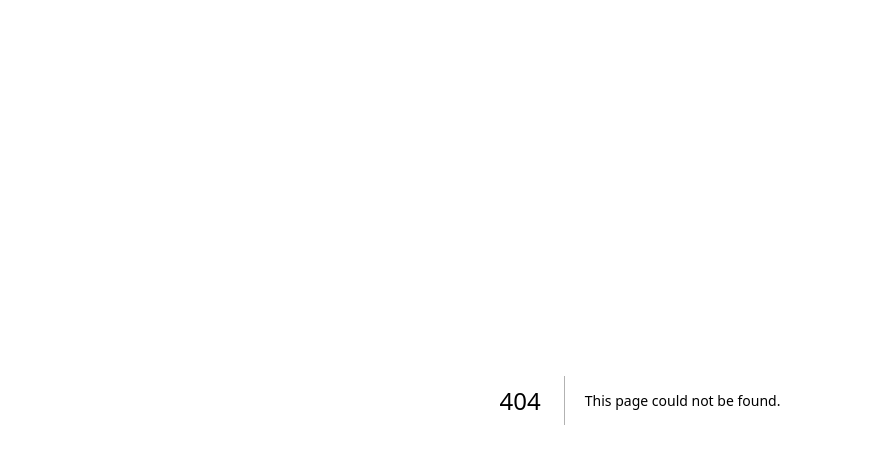
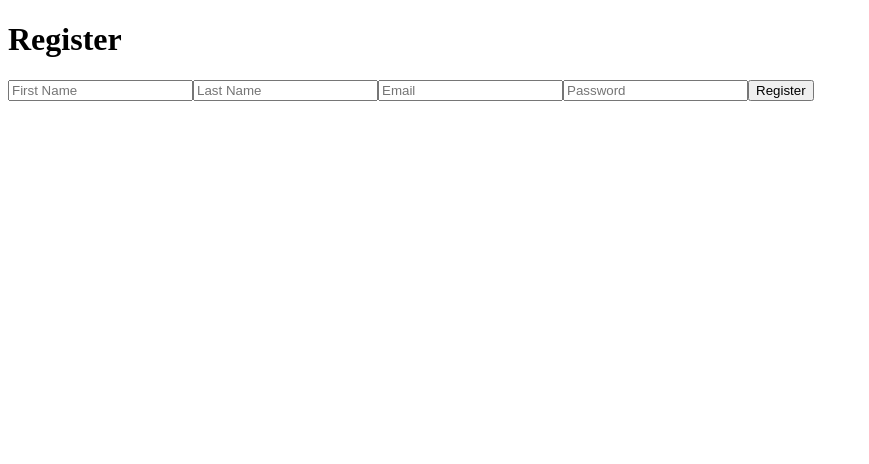
Before and after one commit to CodeCrafters-team/MERAKI_Academy_Project_5, a Next.js app in the folder frontend/: page /register in a window 1280 px wide. Before the commit this address had no page. Shown: the top 464 px of the page, without its empty margins (0-869 px from the left). Built offline with nearby package versions, Linux system fonts and the light colour scheme.

Commit message:
authSlicLogic

```diff
--- a/frontend/package.json
+++ b/frontend/package.json
@@ -9,13 +9,15 @@
     "lint": "eslint"
   },
   "dependencies": {
+    "@reduxjs/toolkit": "^2.9.0",
     "@types/pg": "^8.15.5",
     "debug": "^4.4.3",
     "dotenv": "^17.2.2",
     "next": "15.5.2",
     "pg": "^8.16.3",
     "react": "19.1.0",
-    "react-dom": "19.1.0"
+    "react-dom": "19.1.0",
+    "react-redux": "^9.2.0"
   },
   "devDependencies": {
     "@eslint/eslintrc": "^3",
--- a/frontend/src/app/layout.tsx
+++ b/frontend/src/app/layout.tsx
@@ -1,18 +1,11 @@
-import type { Metadata } from "next";
+import { Providers } from './provider';
 
-export const metadata: Metadata = {
-  title: "Create Next App",
-  description: "Generated by create next app",
-};
-
-export default function RootLayout({
-  children,
-}: Readonly<{
-  children: React.ReactNode;
-}>) {
+export default function RootLayout({ children }: { children: React.ReactNode }) {
   return (
     <html lang="en">
-      <body>{children}</body>
+      <body>
+        <Providers>{children}</Providers>
+      </body>
     </html>
   );
 }
--- /dev/null
+++ b/frontend/src/app/provider.tsx
@@ -0,0 +1,8 @@
+'use client';
+
+import { Provider } from 'react-redux';
+import { store } from '@/redux/store';
+
+export function Providers({ children }: { children: React.ReactNode }) {
+  return <Provider store={store}>{children}</Provider>;
+}
--- /dev/null
+++ b/frontend/src/app/register/page.tsx
@@ -0,0 +1,70 @@
+'use client';
+
+import { useState } from 'react';
+import { useRouter } from 'next/navigation';
+
+export default function RegisterPage() {
+const [firstName, setFirstName] = useState('');
+const [lastName, setLastName] = useState('');
+const [email, setEmail] = useState('');
+const [password, setPassword] = useState('');
+const router = useRouter();
+
+const handleRegister = async () => {
+    const res = await fetch('http://localhost:5000/users/register', {
+    method: 'POST',
+    body: JSON.stringify({ firstName, lastName, email, password }),
+    headers: { 'Content-Type': 'application/json' },
+    });
+
+    const data = await res.json();
+
+if (data.success) {
+router.push('/');
+} else {
+console.log(data.message || 'Error register');
+}
+};
+
+return (
+    <div>
+    <div>
+        <h1>Register</h1>
+
+        <input
+        type="text"
+        placeholder="First Name"
+        value={firstName}
+        onChange={(e) => setFirstName(e.target.value)}
+        />
+
+        <input
+        type="text"
+        placeholder="Last Name"
+        value={lastName}
+        onChange={(e) => setLastName(e.target.value)}
+        />
+
+        <input
+        type="email"
+        placeholder="Email"
+        value={email}
+        onChange={(e) => setEmail(e.target.value)}
+        />
+
+        <input
+        type="password"
+        placeholder="Password"
+        value={password}
+        onChange={(e) => setPassword(e.target.value)}
+        />
+
+        <button
+        onClick={handleRegister}
+        >
+        Register
+        </button>
+    </div>
+    </div>
+);
+}
--- /dev/null
+++ b/frontend/src/redux/slices/authSlice.ts
@@ -0,0 +1,36 @@
+import { createSlice, PayloadAction } from '@reduxjs/toolkit';
+
+interface AuthState {
+  token: string | null;
+  userId: number | null;
+  avatarUrl: string | null;
+}
+
+const initialState: AuthState = {
+  token: null,
+  userId: null,
+  avatarUrl: null,
+};
+
+const authSlice = createSlice({
+  name: 'auth',
+  initialState,
+  reducers: {
+    setCredentials: (
+      state,
+      action: PayloadAction<{ token: string; userId: number; avatarUrl: string }>
+    ) => {
+      state.token = action.payload.token;
+      state.userId = action.payload.userId;
+      state.avatarUrl = action.payload.avatarUrl;
+    },
+    logout: (state) => {
+      state.token = null;
+      state.userId = null;
+      state.avatarUrl = null;
+    },
+  },
+});
+
+export const { setCredentials, logout } = authSlice.actions;
+export default authSlice.reducer;
--- /dev/null
+++ b/frontend/src/redux/store.ts
@@ -0,0 +1,11 @@
+import { configureStore } from '@reduxjs/toolkit';
+import authReducer from './slices/authSlice';
+
+export const store = configureStore({
+  reducer: {
+    auth: authReducer,
+  },
+});
+
+export type RootState = ReturnType<typeof store.getState>;
+export type AppDispatch = typeof store.dispatch;
```
Also changed, not shown: frontend/src/app/login/page.tsx (added, +62 -0 lines), frontend/src/app/page.tsx (+13 -0 lines), 1 other file (tests, documents, lock files or other folders).
